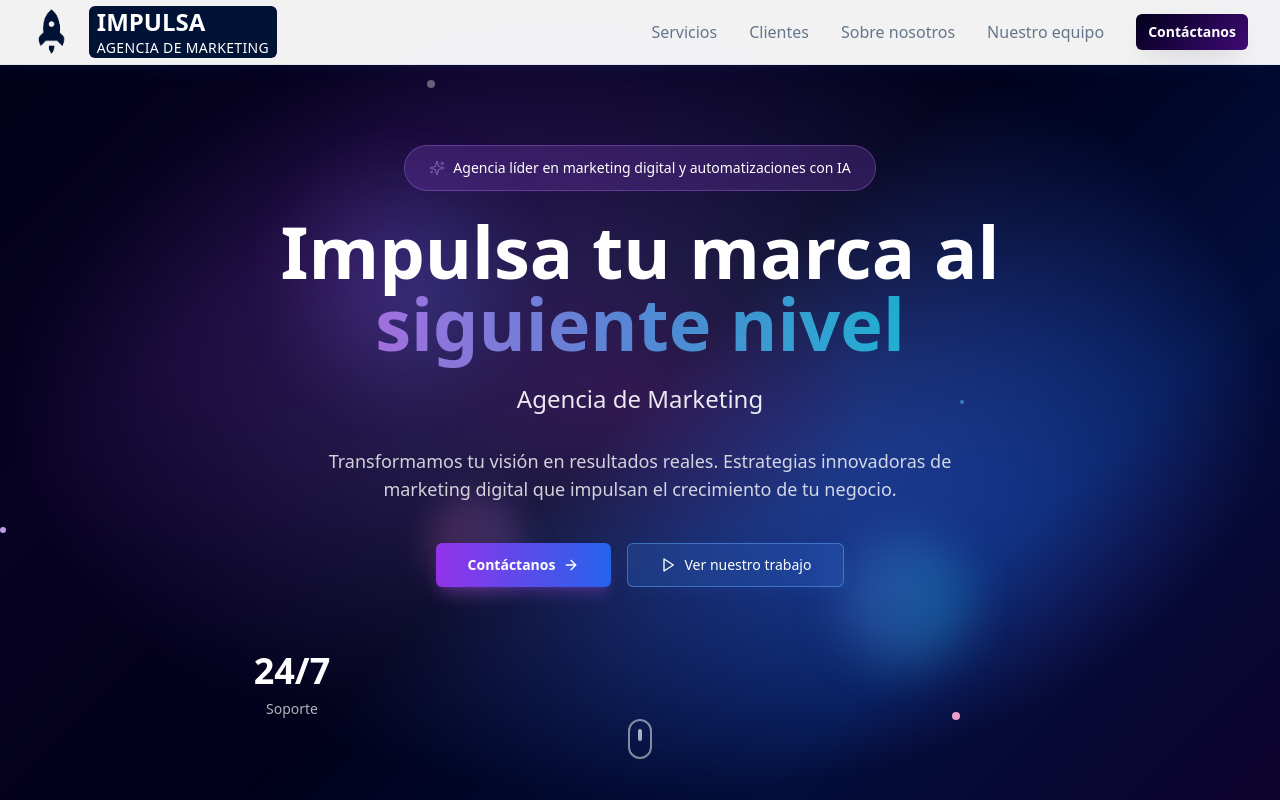
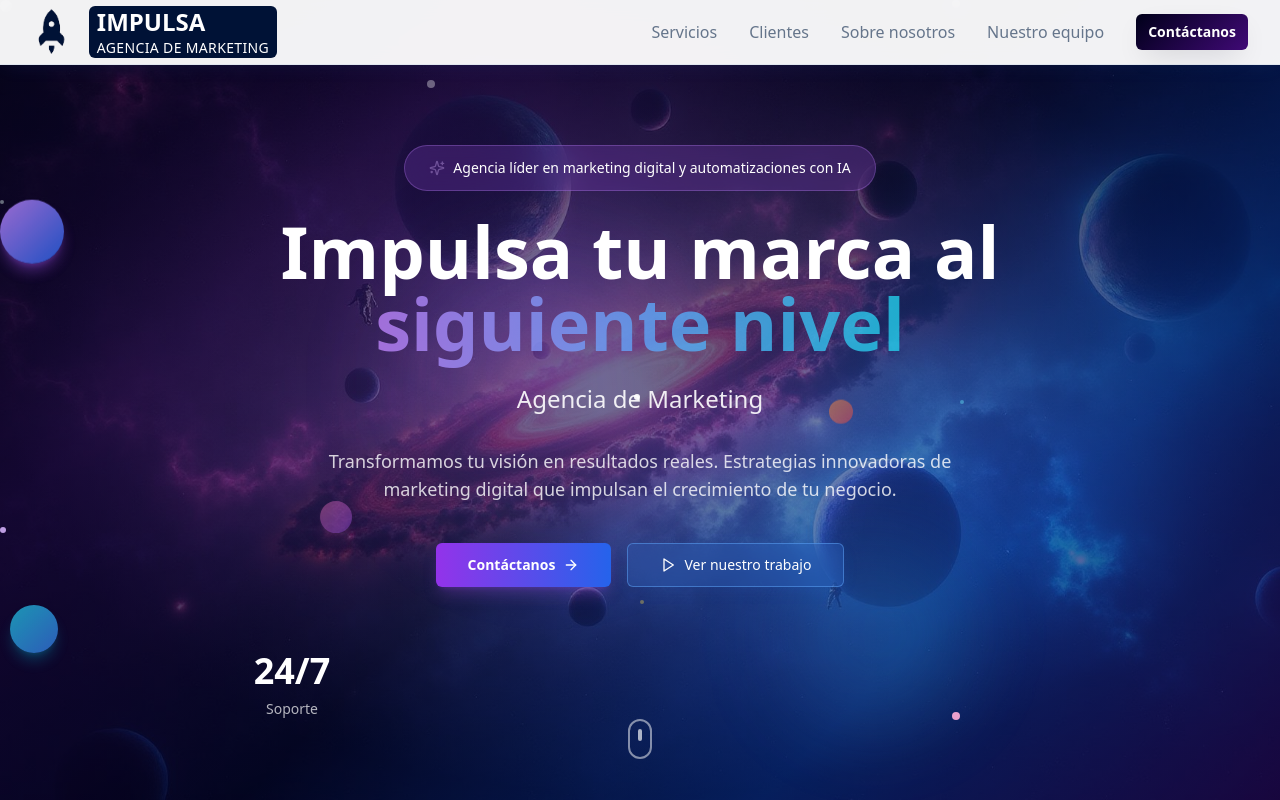
Before and after one commit to uzuma-dev/impulsa-digital, a React (Vite) app: page / in a window 1280 px wide. Shown: the top 800 px of the page. Built offline with nearby package versions, Linux system fonts and the light colour scheme.

Commit message:
Add galaxy elements to hero section
Add planets, astronauts, and more colors to the hero section to enhance the galaxy theme. The background will be updated to reflect a space-like appearance with the specified color palette.

```diff
--- a/src/components/HeroSection.tsx
+++ b/src/components/HeroSection.tsx
@@ -1,7 +1,7 @@
 import { Button } from '@/components/ui/button';
 import { ArrowRight, Play, Sparkles } from 'lucide-react';
 import { Link } from 'react-router-dom';
-import heroImage from '@/assets/hero-marketing.jpg';
+import galaxyBackground from '@/assets/galaxy-space-background.jpg';
 
 const HeroSection = () => {
   const openWhatsApp = (customMessage?: string) => {
@@ -20,25 +20,42 @@ const HeroSection = () => {
   };
   return (
     <section id="inicio" className="relative min-h-screen flex items-center justify-center overflow-hidden pt-16">
-      {/* Galaxy Background */}
+      {/* Space Galaxy Background */}
       <div className="absolute inset-0 z-0">
-        <div className="absolute inset-0 bg-gradient-hero"></div>
-        <div className="absolute inset-0 bg-gradient-galaxy opacity-80"></div>
+        <img
+          src={galaxyBackground}
+          alt="Galaxy Space Background"
+          className="w-full h-full object-cover"
+        />
+        <div className="absolute inset-0 bg-gradient-hero opacity-60"></div>
+        <div className="absolute inset-0 bg-gradient-galaxy opacity-40"></div>
       </div>
 
-      {/* Galaxy Stars and Cosmic Elements */}
+      {/* Floating Space Elements */}
       <div className="absolute inset-0 z-10">
-        {/* Large galaxy elements */}
-        <div className="absolute top-1/4 left-1/4 w-40 h-40 bg-gradient-to-r from-purple-500/30 to-blue-500/30 rounded-full blur-2xl animate-galaxy-pulse"></div>
-        <div className="absolute top-2/3 right-1/4 w-32 h-32 bg-gradient-to-r from-blue-400/25 to-cyan-400/25 rounded-full blur-xl animate-cosmic-drift" style={{ animationDelay: '1s' }}></div>
-        <div className="absolute bottom-1/4 left-1/3 w-24 h-24 bg-gradient-to-r from-pink-400/20 to-purple-400/20 rounded-full blur-lg animate-float" style={{ animationDelay: '2s' }}></div>
+        {/* Floating Planets */}
+        <div className="absolute top-1/4 left-1/6 w-16 h-16 bg-gradient-to-br from-purple-400 to-blue-600 rounded-full animate-float opacity-80 shadow-lg shadow-purple-500/50"></div>
+        <div className="absolute top-3/4 right-1/6 w-12 h-12 bg-gradient-to-br from-cyan-400 to-blue-500 rounded-full animate-cosmic-drift opacity-70 shadow-lg shadow-cyan-500/40" style={{ animationDelay: '1s' }}></div>
+        <div className="absolute bottom-1/3 left-1/4 w-8 h-8 bg-gradient-to-br from-pink-400 to-purple-500 rounded-full animate-galaxy-pulse opacity-60 shadow-lg shadow-pink-500/30" style={{ animationDelay: '2s' }}></div>
+        <div className="absolute top-1/2 right-1/3 w-6 h-6 bg-gradient-to-br from-orange-400 to-red-500 rounded-full animate-float opacity-50" style={{ animationDelay: '3s' }}></div>
 
-        {/* Stars */}
-        <div className="absolute top-20 left-1/3 w-2 h-2 bg-white rounded-full animate-star-twinkle"></div>
+        {/* Large Nebula Effects */}
+        <div className="absolute top-1/3 left-1/3 w-60 h-60 bg-gradient-to-r from-purple-500/20 to-blue-500/20 rounded-full blur-3xl animate-galaxy-pulse"></div>
+        <div className="absolute top-2/3 right-1/4 w-48 h-48 bg-gradient-to-r from-blue-400/15 to-cyan-400/15 rounded-full blur-2xl animate-cosmic-drift" style={{ animationDelay: '1s' }}></div>
+
+        {/* Asteroid Belt */}
+        <div className="absolute top-1/5 right-1/5 w-3 h-3 bg-gray-400 rounded-full animate-star-twinkle"></div>
+        <div className="absolute top-1/6 right-1/4 w-2 h-2 bg-gray-300 rounded-full animate-star-twinkle" style={{ animationDelay: '0.5s' }}></div>
+        <div className="absolute top-1/4 right-1/6 w-1 h-1 bg-gray-500 rounded-full animate-star-twinkle" style={{ animationDelay: '1s' }}></div>
+
+        {/* Enhanced Stars */}
+        <div className="absolute top-20 left-1/3 w-2 h-2 bg-white rounded-full animate-star-twinkle shadow-lg shadow-white/50"></div>
         <div className="absolute top-1/3 right-1/3 w-1 h-1 bg-blue-300 rounded-full animate-star-twinkle" style={{ animationDelay: '0.5s' }}></div>
         <div className="absolute bottom-1/3 left-1/5 w-1.5 h-1.5 bg-purple-300 rounded-full animate-star-twinkle" style={{ animationDelay: '1.5s' }}></div>
         <div className="absolute top-1/2 left-3/4 w-1 h-1 bg-cyan-300 rounded-full animate-star-twinkle" style={{ animationDelay: '2.5s' }}></div>
         <div className="absolute bottom-20 right-1/4 w-2 h-2 bg-pink-300 rounded-full animate-star-twinkle" style={{ animationDelay: '3s' }}></div>
+        <div className="absolute top-3/4 left-1/2 w-1 h-1 bg-yellow-300 rounded-full animate-star-twinkle" style={{ animationDelay: '4s' }}></div>
+        <div className="absolute bottom-1/2 right-1/2 w-1.5 h-1.5 bg-white rounded-full animate-star-twinkle" style={{ animationDelay: '5s' }}></div>
       </div>
 
       {/* Content */}
```
Also changed, not shown: src/assets/galaxy-space-background.jpg (added).
